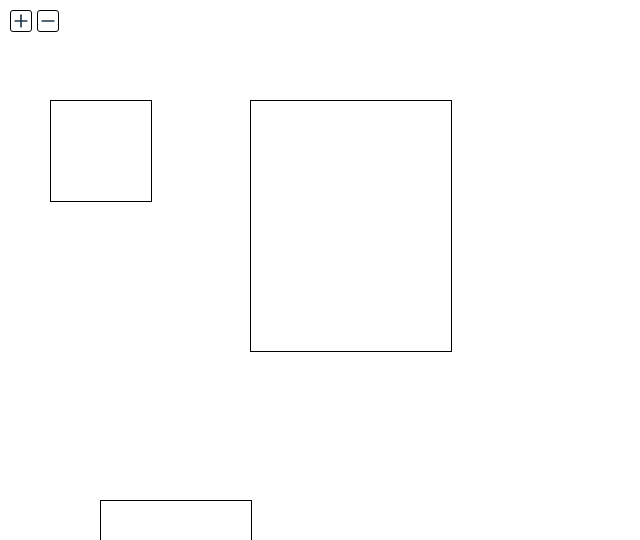
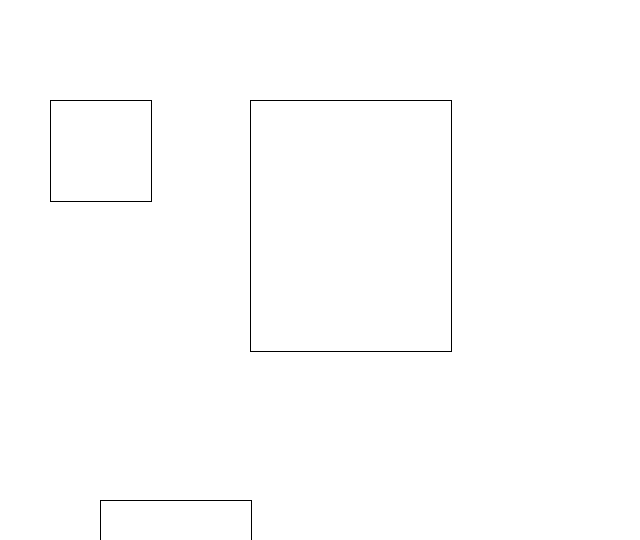
Before and after one commit to mbisurgisoshace/canvas-library, a React (Vite) app: page / in a window 1280 px wide. Shown: the top 540 px of the page, without its empty margins (0-640 px from the left). Built offline with nearby package versions, Linux system fonts and the light colour scheme.

Commit message:
Zoom in and out with tools, zoom on pointer location

```diff
--- a/src/App.tsx
+++ b/src/App.tsx
@@ -1,6 +1,5 @@
 import "./App.css";
 import Canvas from "./Canvas";
-import SvgCanvas from "./Canvas/SvgCanvas";
 import { CanvasObject } from "./Canvas/types";
 
 function App() {
@@ -12,8 +11,7 @@ function App() {
 
   return (
     <div className="wrapper">
-      <Canvas canvasSize="full" elements={elements} zoomControls />
-      {/* <SvgCanvas canvasSize="full" elements={elements} /> */}
+      <Canvas canvasSize="full" elements={elements} />
     </div>
   );
 }
--- a/src/Canvas/index.tsx
+++ b/src/Canvas/index.tsx
@@ -5,6 +5,7 @@ import { useEffect, useMemo, useState, useCallback } from "react";
 
 import Draggable from "./Draggable";
 import { CanvasObject, CustomSizeCanvas, FullSizeCanvas } from "./types";
+import ZoomControl from "./Tools/ZoomControl";
 
 interface CanvasDefaultProps {
   maxZoom?: number;
@@ -23,7 +24,6 @@ export default function Canvas(props: CanvasProps) {
   const {
     minZoom = 1,
     maxZoom = 10,
-    zoomStep = 1,
     enableZoom = true,
     zoomControls = false,
   } = props;
@@ -34,7 +34,7 @@ export default function Canvas(props: CanvasProps) {
   const canvasHeight = props.canvasSize === "full" ? "100%" : props.height;
 
   const zoomBehavior = useMemo(
-    () => zoom().scaleExtent([minZoom, maxZoom]),
+    () => zoom<HTMLDivElement, unknown>().scaleExtent([minZoom, maxZoom]),
     [minZoom, maxZoom]
   );
 
@@ -48,61 +48,39 @@ export default function Canvas(props: CanvasProps) {
   useEffect(() => {
     if (enableZoom) {
       zoomBehavior.on("zoom", updateTransform);
-      select(".canvasWrapper").call(zoomBehavior);
+      select<HTMLDivElement, unknown>(".canvasWrapper").call(zoomBehavior);
     }
   }, [enableZoom, zoomBehavior, updateTransform]);
 
+  const onZoomIn = () => {
+    const wrapper = select(".canvasWrapper");
+    console.log(wrapper);
+
+    select<HTMLDivElement, unknown>(".canvasWrapper").call(
+      zoomBehavior.scaleBy,
+      2
+    );
+  };
+
+  const onZoomOut = () => {
+    select<HTMLDivElement, unknown>(".canvasWrapper").call(
+      zoomBehavior.scaleBy,
+      0.5
+    );
+  };
+
   return (
     <div
+      style={{
+        overflow: "hidden",
+        width: canvasWidth,
+        position: "relative",
+        height: canvasHeight,
+      }}
       className="canvasWrapper"
-      style={{
-        width: canvasWidth,
-        height: canvasHeight,
-        overflow: "hidden",
-        position: "relative",
-      }}
     >
-      {zoomControls && (
-        <div
-          style={{
-            gap: 5,
-            top: 10,
-            left: 10,
-            display: "flex",
-            position: "absolute",
-            flexDirection: "row",
-          }}
-        >
-          <div
-            style={{
-              width: 20,
-              height: 20,
-              display: "flex",
-              borderRadius: 3,
-              cursor: "pointer",
-              alignItems: "center",
-              justifyContent: "center",
-              border: "1px solid black",
-            }}
-          >
-            <PlusIcon size={20} />
-          </div>
-
-          <div
-            style={{
-              width: 20,
-              height: 20,
-              display: "flex",
-              borderRadius: 3,
-              cursor: "pointer",
-              alignItems: "center",
-              justifyContent: "center",
-              border: "1px solid black",
-            }}
-          >
-            <MinusIcon size={20} />
-          </div>
-        </div>
+      {enableZoom && zoomControls && (
+        <ZoomControl onZoomIn={onZoomIn} onZoomOut={onZoomOut} />
       )}
       <div
         className="zoomablePannableArea"
@@ -110,6 +88,7 @@ export default function Canvas(props: CanvasProps) {
           width: canvasWidth,
           height: canvasHeight,
           position: "relative",
+          transformOrigin: "top left",
           transform: `translate(${transform.x}px, ${transform.y}px) scale(${transform.k})`,
         }}
       >
```
